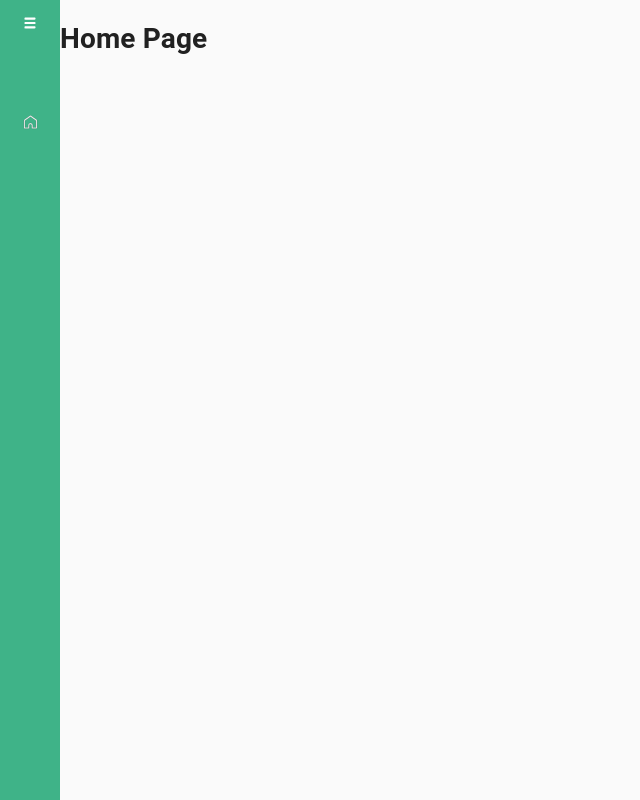
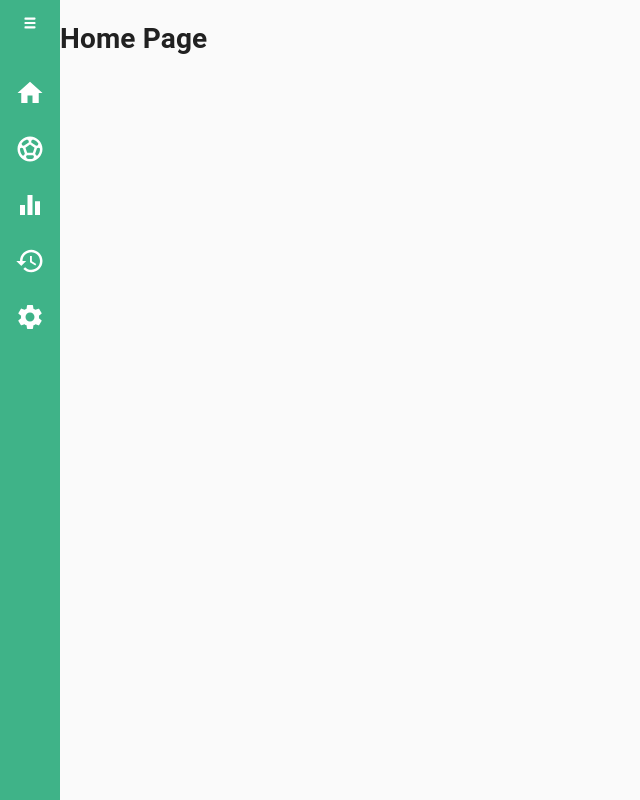
Before and after one commit to abnaceur/foosballtracker, a React (Create React App) app in the folder client/: page / in a window 1280 px wide. Shown: the whole page, without its empty margins (0-640 px from the left). Built offline with nearby package versions, Linux system fonts and the light colour scheme.

Commit message:
Add navigation link and integrate icons.

```diff
--- /dev/null
+++ b/client/src/components/atoms/icons/equalizerIcon.js
@@ -0,0 +1,22 @@
+import React from "react";
+
+const EqualizerIcon = ({
+  color = "#2B2B2B",
+  width = "30px",
+  height = "30px"
+}) => {
+
+  return (
+    <svg
+      width={width}
+      height={height}
+      style={{position: "relative", left: "-8px", top: "-7px"}}
+    class="icon homeIcon" focusable="false" viewBox="0 0 24 24"
+    aria-hidden="true">
+      <path d="M10 20h4V4h-4v16zm-6 0h4v-8H4v8zM16 9v11h4V9h-4z"></path>
+      </svg>
+
+  );
+};
+
+export default EqualizerIcon;
--- /dev/null
+++ b/client/src/components/atoms/icons/historyIcon.js
@@ -0,0 +1,22 @@
+import React from "react";
+
+const HistoryIcon = ({
+  color = "#2B2B2B",
+  width = "30px",
+  height = "30px"
+}) => {
+
+  return (
+    <svg
+      width={width}
+      height={height}
+      style={{ position: "relative", left: "-8px", top: "-7px" }}
+      class="icon homeIcon" focusable="false" viewBox="0 0 24 24"
+      aria-hidden="true">
+      <path d="M13 3c-4.97 0-9 4.03-9 9H1l3.89 3.89.07.14L9 12H6c0-3.87 3.13-7 7-7s7 3.13 7 7-3.13 7-7 7c-1.93 0-3.68-.79-4.94-2.06l-1.42 1.42C8.27 19.99 10.51 21 13 21c4.97 0 9-4.03 9-9s-4.03-9-9-9zm-1 5v5l4.28 2.54.72-1.21-3.5-2.08V8H12z"></path>
+    </svg>
+
+  );
+};
+
+export default HistoryIcon;
--- a/client/src/components/atoms/icons/home.js
+++ b/client/src/components/atoms/icons/home.js
@@ -2,8 +2,8 @@ import React from "react";
 
 const HomeIcon = ({
   color = "#2B2B2B",
-  width = "100%",
-  height = "100%"
+  width = "30px",
+  height = "30px"
 }) => {
 
   return (
@@ -11,25 +11,11 @@ const HomeIcon = ({
       className="icon homeIcon"
       width={width}
       height={height}
-      viewBox="0 0 16 15"
+      style={{position: "relative", left: "-8px", top: "-7px"}}
+      viewBox="0 0 24 24"
       fill="none"
     >
-      <g
-        stroke="none"
-        strokeWidth="1"
-        fill="none"
-        fillRule="evenodd"
-      >
-          <path
-            d="M14.3757962,14 L9.82802548,14 C9.50106157,14 9.23354565,13.7317722 9.23354565,13.4039383 L9.23354565,10.572645 C9.23354565,9.85737094 8.66878981,9.29111229 7.95541401,9.29111229 C7.24203822,9.29111229 6.67728238,9.85737094 6.67728238,10.572645 L6.67728238,13.4039383 C6.67728238,13.7317722 6.40976645,14 6.08280255,14 L1.59447983,14 C1.26751592,14 1,13.7317722 1,13.4039383 L1,5.77434806 C1,5.2378925 1.26751592,4.73124002 1.6836518,4.43320915 L7.6581741,0.111761575 C7.86624204,-0.0372538584 8.13375796,-0.0372538584 8.3418259,0.111761575 L14.3163482,4.43320915 C14.7324841,4.73124002 15,5.2378925 15,5.77434806 L15,13.4337414 C14.970276,13.7317722 14.7027601,14 14.3757962,14 Z M10.4225053,12.8376796 L13.8110403,12.8376796 L13.8110403,5.77434806 C13.8110403,5.62533262 13.7218684,5.47631719 13.6029724,5.38690793 L7.985138,1.30388505 L2.36730361,5.35710484 C2.24840764,5.4465141 2.15923567,5.59552954 2.15923567,5.74454497 L2.15923567,12.8078765 L5.5477707,12.8078765 L5.5477707,10.572645 C5.5477707,9.23150612 6.64755839,8.12879191 7.985138,8.12879191 C9.32271762,8.12879191 10.4225053,9.23150612 10.4225053,10.572645 L10.4225053,12.8376796 Z"
-            stroke={color}
-            strokeWidth="0.2"
-            fill={color}
-            fillRule="nonzero"
-          >
-          </path>
-      </g>
-    </svg>
+     <path d="M10 20v-6h4v6h5v-8h3L12 3 2 12h3v8z"></path></svg>
   );
 };
 
--- /dev/null
+++ b/client/src/components/atoms/icons/settingsIcon.js
@@ -0,0 +1,22 @@
+import React from "react";
+
+const SettingsIcon = ({
+  color = "#2B2B2B",
+  width = "30px",
+  height = "30px"
+}) => {
+
+  return (
+    <svg
+      width={width}
+      height={height}
+      style={{ position: "relative", left: "-8px", top: "-7px" }}
+      class="icon homeIcon" focusable="false" viewBox="0 0 24 24"
+      aria-hidden="true">
+      <path d="M19.14 12.94c.04-.3.06-.61.06-.94 0-.32-.02-.64-.07-.94l2.03-1.58c.18-.14.23-.41.12-.61l-1.92-3.32c-.12-.22-.37-.29-.59-.22l-2.39.96c-.5-.38-1.03-.7-1.62-.94l-.36-2.54c-.04-.24-.24-.41-.48-.41h-3.84c-.24 0-.43.17-.47.41l-.36 2.54c-.59.24-1.13.57-1.62.94l-2.39-.96c-.22-.08-.47 0-.59.22L2.74 8.87c-.12.21-.08.47.12.61l2.03 1.58c-.05.3-.09.63-.09.94s.02.64.07.94l-2.03 1.58c-.18.14-.23.41-.12.61l1.92 3.32c.12.22.37.29.59.22l2.39-.96c.5.38 1.03.7 1.62.94l.36 2.54c.05.24.24.41.48.41h3.84c.24 0 .44-.17.47-.41l.36-2.54c.59-.24 1.13-.56 1.62-.94l2.39.96c.22.08.47 0 .59-.22l1.92-3.32c.12-.22.07-.47-.12-.61l-2.01-1.58zM12 15.6c-1.98 0-3.6-1.62-3.6-3.6s1.62-3.6 3.6-3.6 3.6 1.62 3.6 3.6-1.62 3.6-3.6 3.6z"></path>
+    </svg>
+
+  );
+};
+
+export default SettingsIcon;
--- /dev/null
+++ b/client/src/components/atoms/icons/sportsSoccer.js
@@ -0,0 +1,19 @@
+import React from "react";
+
+const SportsSoccerIcon = ({
+  color = "#2B2B2B",
+  width = "30px",
+  height = "30px"
+}) => {
+
+  return (
+    <svg
+      width={width}
+      height={height}
+      style={{position: "relative", left: "-8px", top: "-7px"}}
+    class="icon homeIcon" focusable="false" viewBox="0 0 24 24" aria-hidden="true"><path d="M12 2C6.48 2 2 6.48 2 12s4.48 10 10 10 10-4.48 10-10S17.52 2 12 2zm1 3.3l1.35-.95c1.82.56 3.37 1.76 4.38 3.34l-.39 1.34-1.35.46L13 6.7V5.3zm-3.35-.95L11 5.3v1.4L7.01 9.49l-1.35-.46-.39-1.34c1.01-1.57 2.56-2.77 4.38-3.34zM7.08 17.11l-1.14.1C4.73 15.81 4 13.99 4 12c0-.12.01-.23.02-.35l1-.73 1.38.48 1.46 4.34-.78 1.37zm7.42 2.48c-.79.26-1.63.41-2.5.41s-1.71-.15-2.5-.41l-.69-1.49.64-1.1h5.11l.64 1.11-.7 1.48zM14.27 15H9.73l-1.35-4.02L12 8.44l3.63 2.54L14.27 15zm3.79 2.21l-1.14-.1-.79-1.37 1.46-4.34 1.39-.47 1 .73c.01.11.02.22.02.34 0 1.99-.73 3.81-1.94 5.21z"></path></svg>
+
+  );
+};
+
+export default SportsSoccerIcon;
--- a/client/src/components/templates/sideNavbar/index.js
+++ b/client/src/components/templates/sideNavbar/index.js
@@ -10,8 +10,12 @@ import ChevronLeftIcon from '@material-ui/icons/ChevronLeft';
 import ChevronRightIcon from '@material-ui/icons/ChevronRight';
 
 // Icons Components
-import HomeIcon from '../../atoms/icons/home'
+import HomeIcon from '../../atoms/icons/home';
 import MenuIcon from '../../atoms/icons/menu'
+import SportsSoccerIcon from '../../atoms/icons/sportsSoccer';
+import EqualizerIcon from '../../atoms/icons/equalizerIcon';
+import HistoryIcon from '../../atoms/icons/historyIcon';
+import SettingsIcon from '../../atoms/icons/settingsIcon';
 
 // Styles
 import {
@@ -85,11 +89,6 @@ const SideNavbar = () => {
 
         <Wrapper>
           <ListCustom>
-            <ListItemCustomHome
-              href="/"
-              key="home"
-            >
-            </ListItemCustomHome>
 
             <ListItemCustom
               activeClassName="isActive"
@@ -98,15 +97,64 @@ const SideNavbar = () => {
             >
               <ListItemIconCustom
               >
-
                 <HomeIconWrapper >
                   <HomeIcon />
                 </HomeIconWrapper>
-
               </ListItemIconCustom>
               <ListItemTextCustom primary="Dashboard" />
             </ListItemCustom>
 
+            <ListItemCustom
+              activeClassName="isActive"
+              to="/demo/match"
+              key="Match"
+            >
+              <ListItemIconCustom>
+                <HomeIconWrapper >
+                  <SportsSoccerIcon />
+                </HomeIconWrapper>
+              </ListItemIconCustom>
+              <ListItemTextCustom primary="New match" />
+            </ListItemCustom>
+
+            <ListItemCustom
+              activeClassName="isActive"
+              to="/demo/ranking"
+              key="Ranking"
+            >
+              <ListItemIconCustom>
+                <HomeIconWrapper >
+                  <EqualizerIcon />
+                </HomeIconWrapper>
+              </ListItemIconCustom>
+              <ListItemTextCustom primary="Ranking" />
+            </ListItemCustom>
+
+            <ListItemCustom
+              activeClassName="isActive"
+              to="/demo/history"
+              key="History"
+            >
+              <ListItemIconCustom>
+                <HomeIconWrapper >
+                  <HistoryIcon />
+                </HomeIconWrapper>
+              </ListItemIconCustom>
+              <ListItemTextCustom primary="History" />
+            </ListItemCustom>
+
+            <ListItemCustom
+              activeClassName="isActive"
+              to="/demo/settings"
+              key="Settings"
+            >
+              <ListItemIconCustom>
+                <HomeIconWrapper >
+                  <SettingsIcon />
+                </HomeIconWrapper>
+              </ListItemIconCustom>
+              <ListItemTextCustom primary="Settings" />
+            </ListItemCustom>
 
           </ListCustom>
         </Wrapper>
--- a/client/src/components/templates/sideNavbar/style.js
+++ b/client/src/components/templates/sideNavbar/style.js
@@ -120,7 +120,7 @@ export const ListItemCustomHome = styled.a`
     border-radius: 6px;
     transition: all .2s ease-out;
     &:first-child{
-      margin: 0 0 30px 7px;
+      margin: 0 0 10px 7px;
     }
     &:hover,
     &.isActive{
@@ -156,7 +156,7 @@ export const ListItemCustom = styled(NavLink)`
     border-radius: 6px;
     transition: all .2s ease-out;
     &:first-child{
-      margin: 0 0 30px 7px;
+      margin: 0 0 10px 7px;
     }
     &:hover,
     &.isActive{
```
